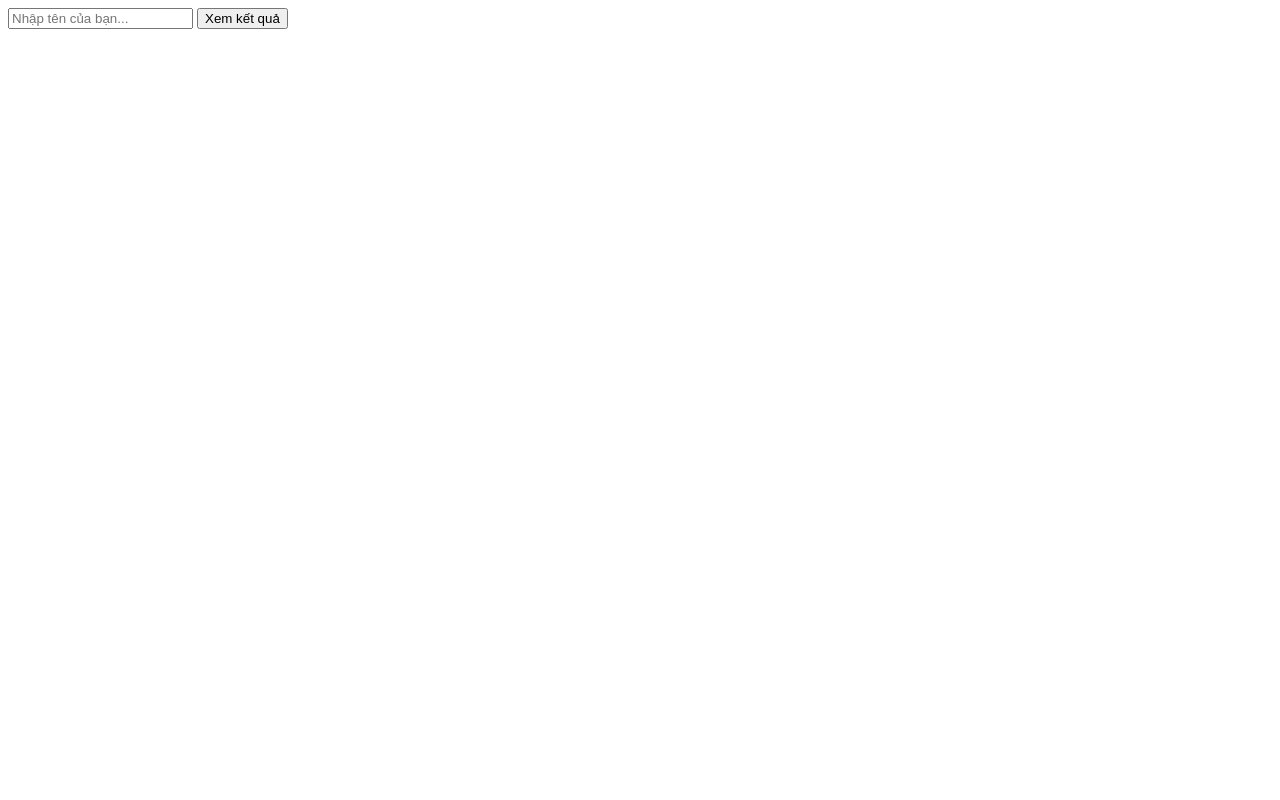
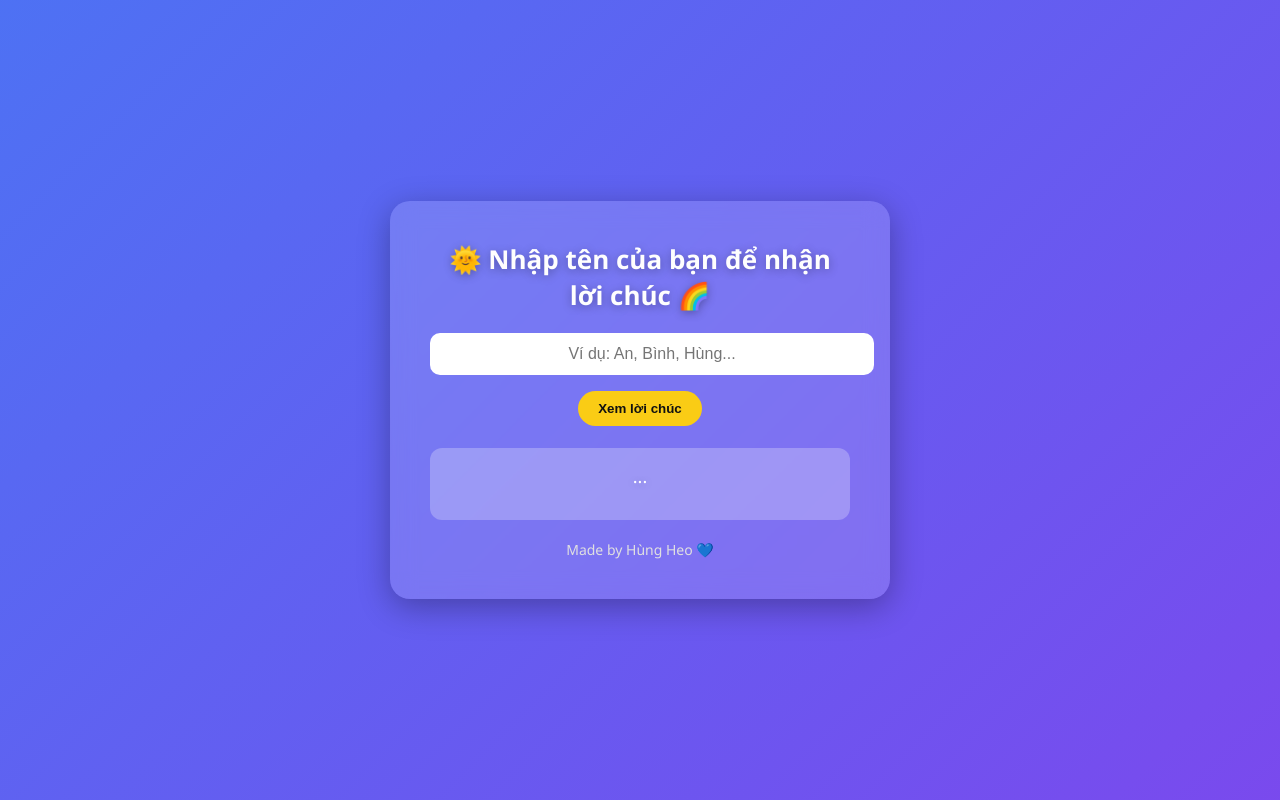
Before and after one commit to MinhTri05112003/ngaymoitotlanh, a plain HTML site: page index.html in a window 1280 px wide. Drawn offline with Linux system fonts and the light colour scheme.

Commit message:
Update index.html

```diff
--- a/index.html
+++ b/index.html
@@ -1,6 +1,117 @@
-<input id="name" placeholder="Nhập tên của bạn..." />
-<button id="go">Xem kết quả</button>
-<div id="res"></div>
+<!doctype html>
+<html lang="vi">
+<head>
+  <meta charset="utf-8" />
+  <meta name="viewport" content="width=device-width, initial-scale=1" />
+  <title>Ngày Mới Tốt Lành 🌞</title>
+  <style>
+    body {
+      margin: 0;
+      min-height: 100vh;
+      display: flex;
+      align-items: center;
+      justify-content: center;
+      background: linear-gradient(135deg, #06b6d4, #3b82f6, #9333ea);
+      background-size: 400% 400%;
+      animation: gradientShift 10s ease infinite;
+      color: #fff;
+      font-family: "Segoe UI", Arial, sans-serif;
+    }
+
+    @keyframes gradientShift {
+      0% { background-position: 0% 50%; }
+      50% { background-position: 100% 50%; }
+      100% { background-position: 0% 50%; }
+    }
+
+    .container {
+      background: rgba(255, 255, 255, 0.15);
+      backdrop-filter: blur(12px);
+      border-radius: 20px;
+      padding: 40px;
+      text-align: center;
+      box-shadow: 0 8px 32px rgba(0,0,0,0.3);
+      max-width: 420px;
+      width: 90%;
+      transition: 0.3s;
+    }
+
+    .container:hover {
+      transform: translateY(-3px);
+      box-shadow: 0 12px 40px rgba(0,0,0,0.4);
+    }
+
+    h1 {
+      margin: 0 0 20px;
+      font-size: 26px;
+      color: #fefefe;
+      text-shadow: 0 2px 10px rgba(0,0,0,0.3);
+    }
+
+    input {
+      width: 100%;
+      padding: 12px;
+      border-radius: 10px;
+      border: none;
+      outline: none;
+      text-align: center;
+      font-size: 16px;
+      color: #333;
+    }
+
+    button {
+      margin-top: 16px;
+      padding: 10px 20px;
+      border: none;
+      border-radius: 999px;
+      background: #facc15;
+      color: #111;
+      font-weight: 700;
+      cursor: pointer;
+      transition: 0.3s;
+    }
+
+    button:hover {
+      background: #fde047;
+      transform: scale(1.05);
+    }
+
+    .result {
+      margin-top: 22px;
+      padding: 16px;
+      background: rgba(255, 255, 255, 0.25);
+      border-radius: 12px;
+      font-size: 18px;
+      min-height: 40px;
+      color: #fff;
+      transition: 0.4s;
+      text-shadow: 0 1px 8px rgba(0,0,0,0.3);
+    }
+
+    footer {
+      margin-top: 20px;
+      color: #e0e0e0;
+      font-size: 14px;
+    }
+
+    .fade-in {
+      animation: fadeIn 0.6s ease;
+    }
+
+    @keyframes fadeIn {
+      from { opacity: 0; transform: translateY(10px); }
+      to { opacity: 1; transform: translateY(0); }
+    }
+  </style>
+</head>
+<body>
+  <div class="container">
+    <h1>🌞 Nhập tên của bạn để nhận lời chúc 🌈</h1>
+    <input id="name" placeholder="Ví dụ: An, Bình, Hùng..." />
+    <button id="go">Xem lời chúc</button>
+    <div id="res" class="result fade-in">...</div>
+    <footer>Made by Hùng Heo 💙</footer>
+  </div>
 
   <script>
     const wishes = [
@@ -13,21 +124,30 @@
       n => `${n} luôn xứng đáng với những điều tốt đẹp nhất 💫`,
     ];
 
-  document.getElementById('go').addEventListener('click', () => {
-    const name = document.getElementById('name').value.trim();
+    const btn = document.getElementById('go');
+    const input = document.getElementById('name');
     const res = document.getElementById('res');
 
+    btn.addEventListener('click', () => {
+      const name = input.value.trim();
       if (!name) {
         res.textContent = 'Nhập tên của bạn trước nha 😄';
         return;
       }
 
+      res.classList.remove('fade-in');
+      void res.offsetWidth; // restart animation
+
+      // kiểm tra chữ "hùng" (hoa/thường)
       if (name.toLowerCase().includes('hùng')) {
-      res.textContent = 'Thằng súc vật';  // nội dung test
-      return;
+        res.textContent = 'Thằng súc vật';
+      } else {
+        const w = wishes[Math.floor(Math.random() * wishes.length)];
+        res.textContent = w(name);
       }
 
-    const w = wishes[Math.floor(Math.random() * wishes.length)];
-    res.textContent = w(name);
+      res.classList.add('fade-in');
     });
   </script>
+</body>
+</html>
```
Lines whose indentation alone changed are shown as unchanged.
